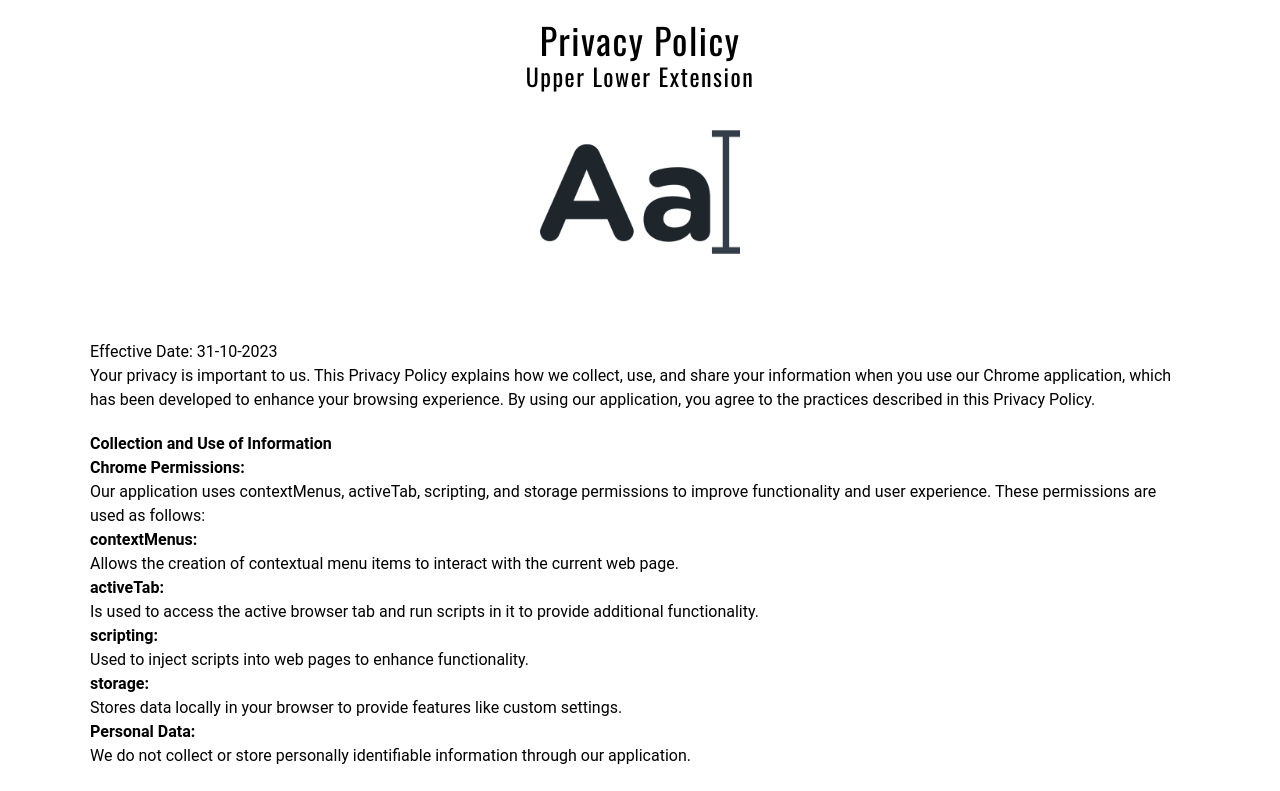
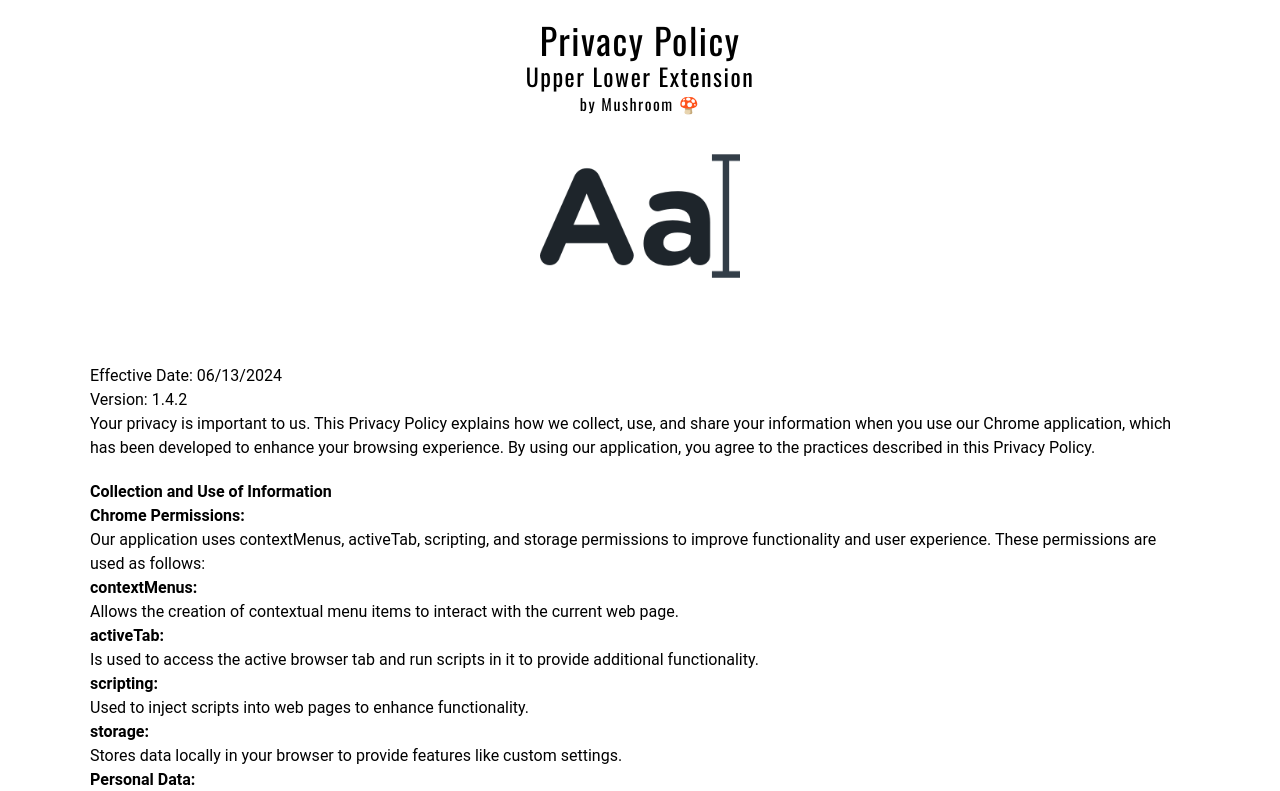
Before and after one commit to Mushroom0047/portfolio-2024-react, a React (Vite) app: page /privacy-policy-upper-lower in a window 1280 px wide. Shown: the top 791 px of the page. Built offline with nearby package versions, Linux system fonts and the light colour scheme.

Commit message:
docs: fixing the  privacy policy page

```diff
--- a/src/pages/PrivacyPolicyUpperLower.jsx
+++ b/src/pages/PrivacyPolicyUpperLower.jsx
@@ -5,10 +5,19 @@
 export const PrivacyPolicyUpperLower = () => {
     return (
         <>
-            <section className='py-5 container mx-auto'>
+            <section className='py-5 container mx-auto mb-10'>
                 <div className='px-5'>
                     <h1 className='oswald text-4xl text-center'>Privacy Policy</h1>
                     <h2 className='oswald text-2xl text-center'>Upper Lower Extension</h2>
+                    <h3 className='oswald text-l text-center'>
+                        <a href="https://hectorvaldes.dev"
+                            title="Portafolio de Héctor Valdés"
+                            rel="noopener noreferrer"
+                            target="_blank"
+                            aria-label="Portafolio de Héctor Valdés - Proyectos y experiencia">
+                            by Mushroom 🍄
+                        </a>
+                    </h3>
                     <img
                         className="mx-auto"
                         src={logoUpper}
@@ -17,7 +26,8 @@
                         />
                     <br />
                     <br />
-                    <p>Effective Date: 31-10-2023</p>
+                    <p>Effective Date: 06/13/2024</p>
+                    <p>Version: 1.4.2</p>
                     <p>
                         Your privacy is important to us. This Privacy Policy explains how we collect, use, and share your information when you use our Chrome application, which has been developed to enhance your browsing experience. By using our application, you agree to the practices described in this Privacy Policy.
                     </p>
```
